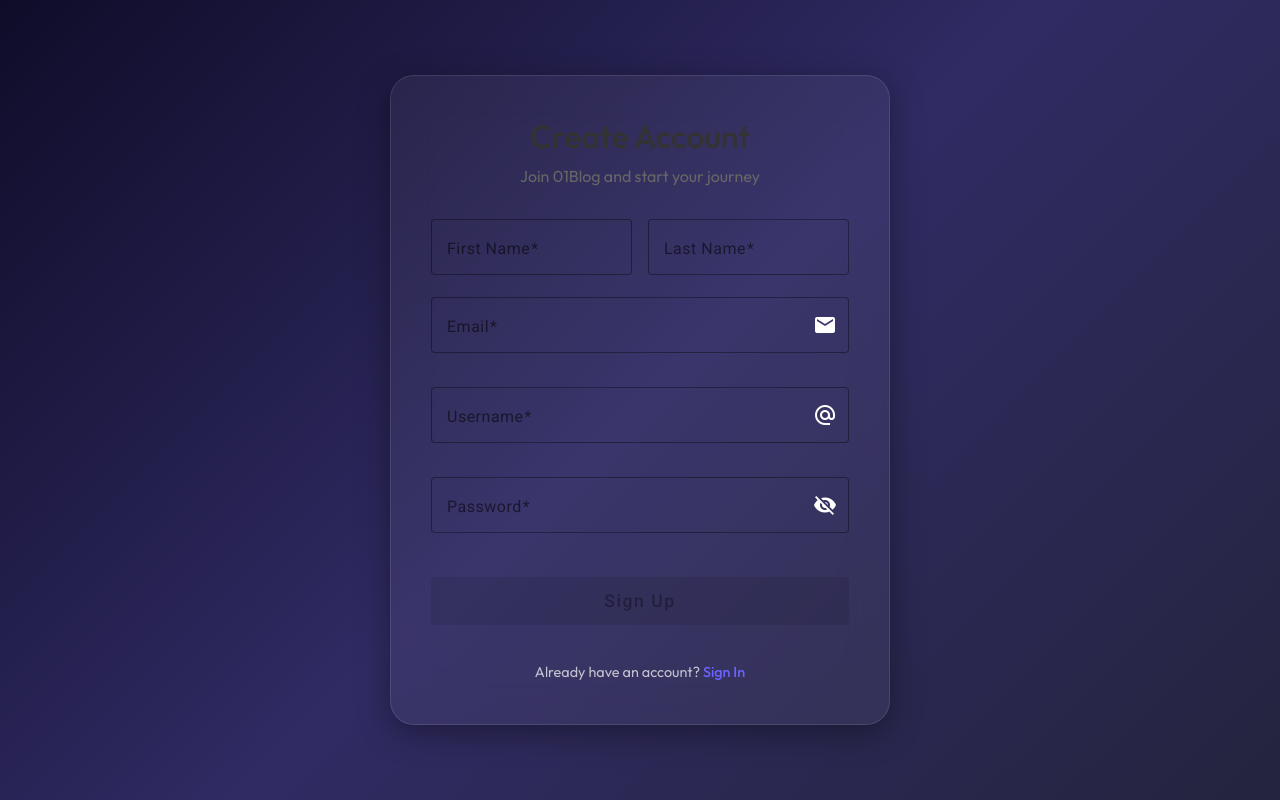
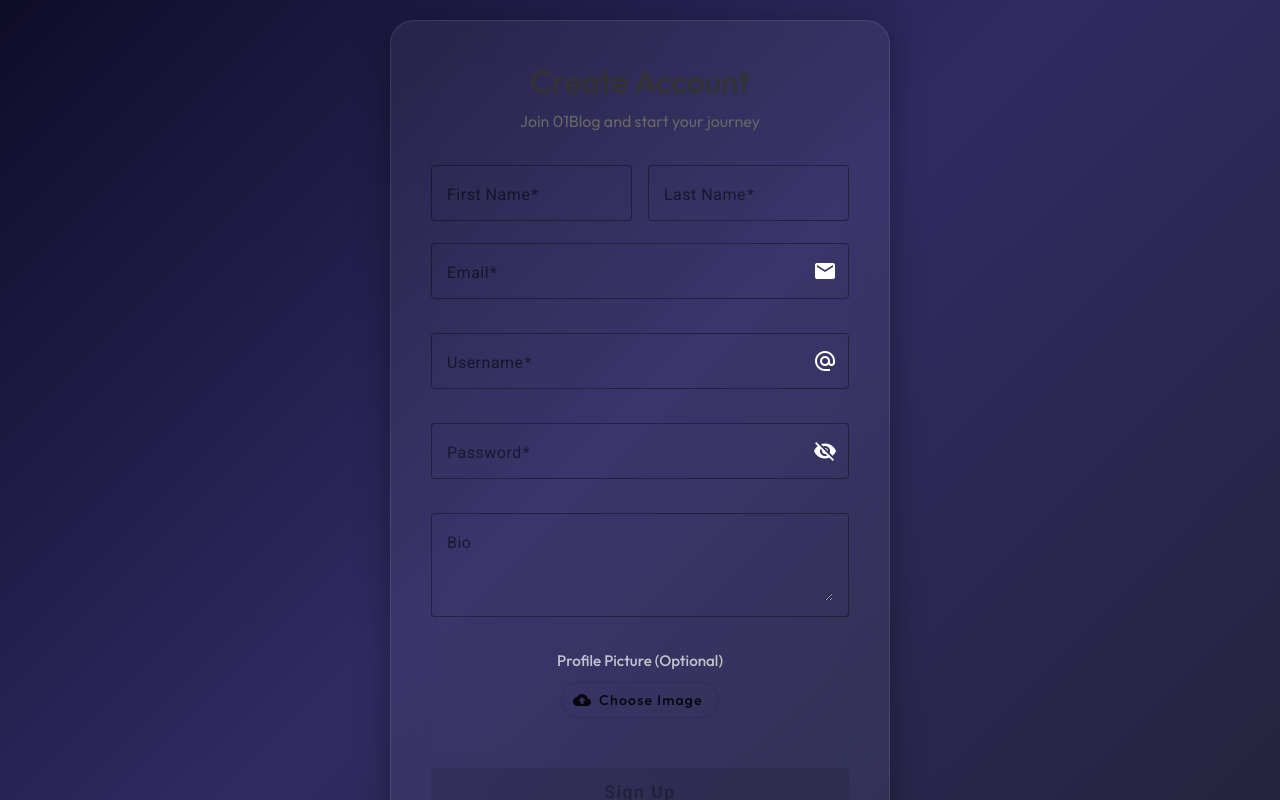
Before and after one commit to walid-zouguagh/01blog, an Angular app in the folder frontend/: page /register in a window 1280 px wide. Built offline with nearby package versions, Linux system fonts and the light colour scheme.

Commit message:
add profile image and bio for user

```diff
--- a/frontend/src/app/core/services/auth.service.ts
+++ b/frontend/src/app/core/services/auth.service.ts
@@ -27,7 +27,7 @@ export class AuthService {
         );
     }
 
-    register(data: RegisterDto): Observable<AuthResponse> {
+    register(data: any): Observable<AuthResponse> {
         return this.http.post<AuthResponse>('http://localhost:8080/auth/register', data).pipe(
             tap(response => this.setSession(response))
         );
--- a/frontend/src/app/features/auth/register/register.component.css
+++ b/frontend/src/app/features/auth/register/register.component.css
@@ -1,3 +1,42 @@
+.file-upload-container {
+    margin-bottom: 24px;
+    display: flex;
+    flex-direction: column;
+    align-items: center;
+    text-align: center;
+}
+
+.file-label {
+    display: block;
+    margin-bottom: 12px;
+    color: var(--text-secondary);
+    font-size: 0.95rem;
+    font-weight: 500;
+}
+
+.file-input-wrapper {
+    margin-bottom: 16px;
+}
+
+.image-preview {
+    margin-top: 0;
+    position: relative;
+}
+
+.image-preview img {
+    width: 120px;
+    height: 120px;
+    border-radius: 50%;
+    object-fit: cover;
+    border: 4px solid var(--primary-color);
+    box-shadow: 0 4px 12px rgba(0, 0, 0, 0.2);
+    transition: transform 0.2s;
+}
+
+.image-preview img:hover {
+    transform: scale(1.05);
+}
+
 .auth-container {
     display: flex;
     justify-content: center;
--- a/frontend/src/app/features/auth/register/register.component.html
+++ b/frontend/src/app/features/auth/register/register.component.html
@@ -44,7 +44,28 @@
                 </button>
                 <mat-error *ngIf="registerForm.get('password')?.hasError('required')">Password is required</mat-error>
                 <mat-error *ngIf="registerForm.get('password')?.hasError('minlength')">At least 6 characters</mat-error>
+                <mat-error *ngIf="registerForm.get('password')?.hasError('minlength')">At least 6 characters</mat-error>
             </mat-form-field>
+
+            <mat-form-field appearance="outline" class="full-width">
+                <mat-label>Bio</mat-label>
+                <textarea matInput formControlName="bio" rows="3" placeholder="Tell us about yourself..."></textarea>
+            </mat-form-field>
+
+            <div class="file-upload-container">
+                <label for="fileInput" class="file-label">Profile Picture (Optional)</label>
+                <div class="file-input-wrapper">
+                    <button mat-stroked-button type="button" (click)="fileInput.click()">
+                        <mat-icon>cloud_upload</mat-icon> Choose Image
+                    </button>
+                    <input #fileInput type="file" id="fileInput" (change)="onFileSelected($event)" accept="image/*"
+                        hidden>
+                    <span class="file-name" *ngIf="selectedFileName">{{ selectedFileName }}</span>
+                </div>
+                <div class="image-preview" *ngIf="imagePreview">
+                    <img [src]="imagePreview" alt="Profile Preview">
+                </div>
+            </div>
 
             <div class="error-message" *ngIf="errorMessage()">
                 {{ errorMessage() }}
--- a/frontend/src/app/features/posts/post-card/post-card.component.html
+++ b/frontend/src/app/features/posts/post-card/post-card.component.html
@@ -1,7 +1,7 @@
 <mat-card class="post-card glass-panel">
     <mat-card-header>
         <div mat-card-avatar class="post-avatar clickable"
-            [style.background-image]="'url(' + (post.user.profilePicture || 'assets/avatar-placeholder.png') + ')'"
+            [style.background-image]="'url(' + (getMediaUrl(post.user.urlProfileImage) || 'assets/avatar-placeholder.png') + ')'"
             (click)="$event.stopPropagation(); viewProfile()">
             <!-- Navigate to profile -->
         </div>
--- a/frontend/src/app/features/posts/post-details/post-details.component.html
+++ b/frontend/src/app/features/posts/post-details/post-details.component.html
@@ -2,7 +2,7 @@
     <mat-card class="post-card glass-panel">
         <mat-card-header>
             <div mat-card-avatar class="post-avatar"
-                [style.background-image]="'url(' + (p.user.profilePicture || 'assets/avatar-placeholder.png') + ')'">
+                [style.background-image]="'url(' + (getMediaUrl(p.user.urlProfileImage) || 'assets/avatar-placeholder.png') + ')'">
             </div>
             <mat-card-title>{{ p.user.userName }}</mat-card-title>
             <mat-card-subtitle>{{ p.createAt | date:'medium' }}</mat-card-subtitle>
@@ -45,7 +45,7 @@
             @for (comment of comments(); track comment.id) {
             <div class="comment-item">
                 <div class="comment-avatar"
-                    [style.background-image]="'url(' + (comment.user.urlProfileImage || 'assets/avatar-placeholder.png') + ')'">
+                    [style.background-image]="'url(' + (getMediaUrl(comment.user.urlProfileImage) || 'assets/avatar-placeholder.png') + ')'">
                 </div>
                 <div class="comment-content">
                     <div class="comment-header">
--- a/frontend/src/app/features/posts/post-details/post-details.component.ts
+++ b/frontend/src/app/features/posts/post-details/post-details.component.ts
@@ -38,6 +38,12 @@ export class PostDetailsComponent {
     commentForm = this.fb.group({
         content: ['', [Validators.required, Validators.minLength(3)]]
     });
+
+    getMediaUrl(url: string | undefined): string {
+        if (!url) return '';
+        if (url.startsWith('http')) return url;
+        return `http://localhost:8080${url}`;
+    }
 
     ngOnInit() {
         const postId = this.route.snapshot.paramMap.get('id');
--- a/frontend/src/app/features/posts/services/post.service.ts
+++ b/frontend/src/app/features/posts/services/post.service.ts
@@ -6,7 +6,7 @@ import { HttpParams } from '@angular/common/http';
 export interface UserSummary {
     id: string; // UUID
     userName: string;
-    profilePicture?: string;
+    urlProfileImage?: string;
 }
 
 export interface Post {
--- a/frontend/src/app/shared/components/nav-bar/nav-bar.component.html
+++ b/frontend/src/app/shared/components/nav-bar/nav-bar.component.html
@@ -30,7 +30,7 @@
         <!-- User Menu -->
         <button mat-icon-button [matMenuTriggerFor]="userMenu">
             <div class="user-avatar"
-                [style.background-image]="'url(' + (auth.currentUser()?.urlProfileImage || 'assets/avatar-placeholder.png') + ')'">
+                [style.background-image]="'url(' + getProfileImageUrl(auth.currentUser()?.urlProfileImage) + ')'">
             </div>
         </button>
         <mat-menu #userMenu="matMenu">
--- a/frontend/src/app/shared/components/nav-bar/nav-bar.component.ts
+++ b/frontend/src/app/shared/components/nav-bar/nav-bar.component.ts
@@ -21,6 +21,12 @@ export class NavBarComponent {
     unreadCount = signal(0);
 
     constructor(public auth: AuthService, private notifService: NotificationService) { }
+
+    getProfileImageUrl(url: string | undefined): string {
+        if (!url) return 'assets/avatar-placeholder.png';
+        if (url.startsWith('http')) return url;
+        return `http://localhost:8080${url}`;
+    }
 
     ngOnInit() {
         if (this.auth.currentUser()) {
```
Also changed, not shown: frontend/src/app/features/auth/register/register.component.ts (+34 -3 lines), 2 other files (tests, documents, lock files or other folders).
